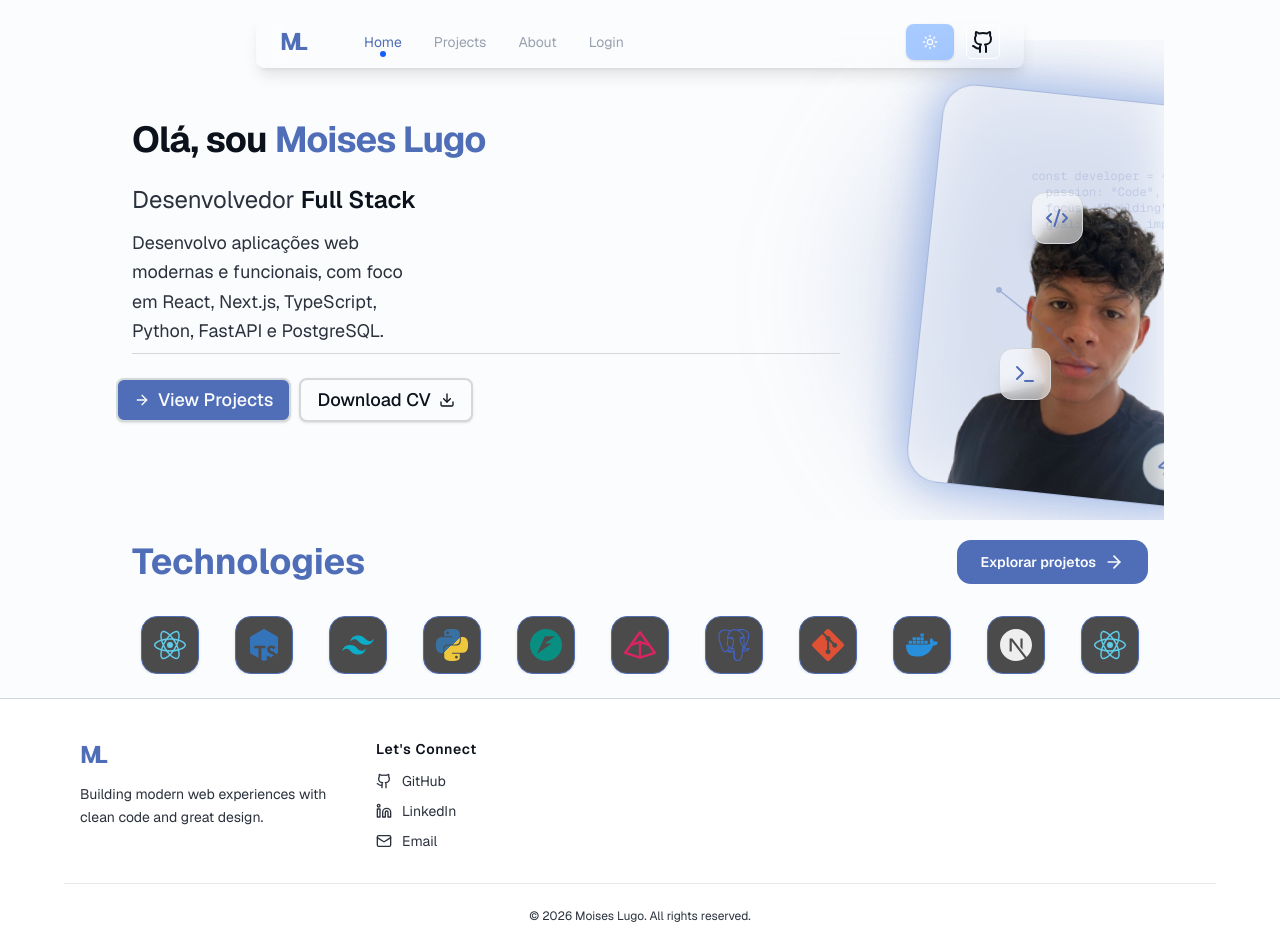
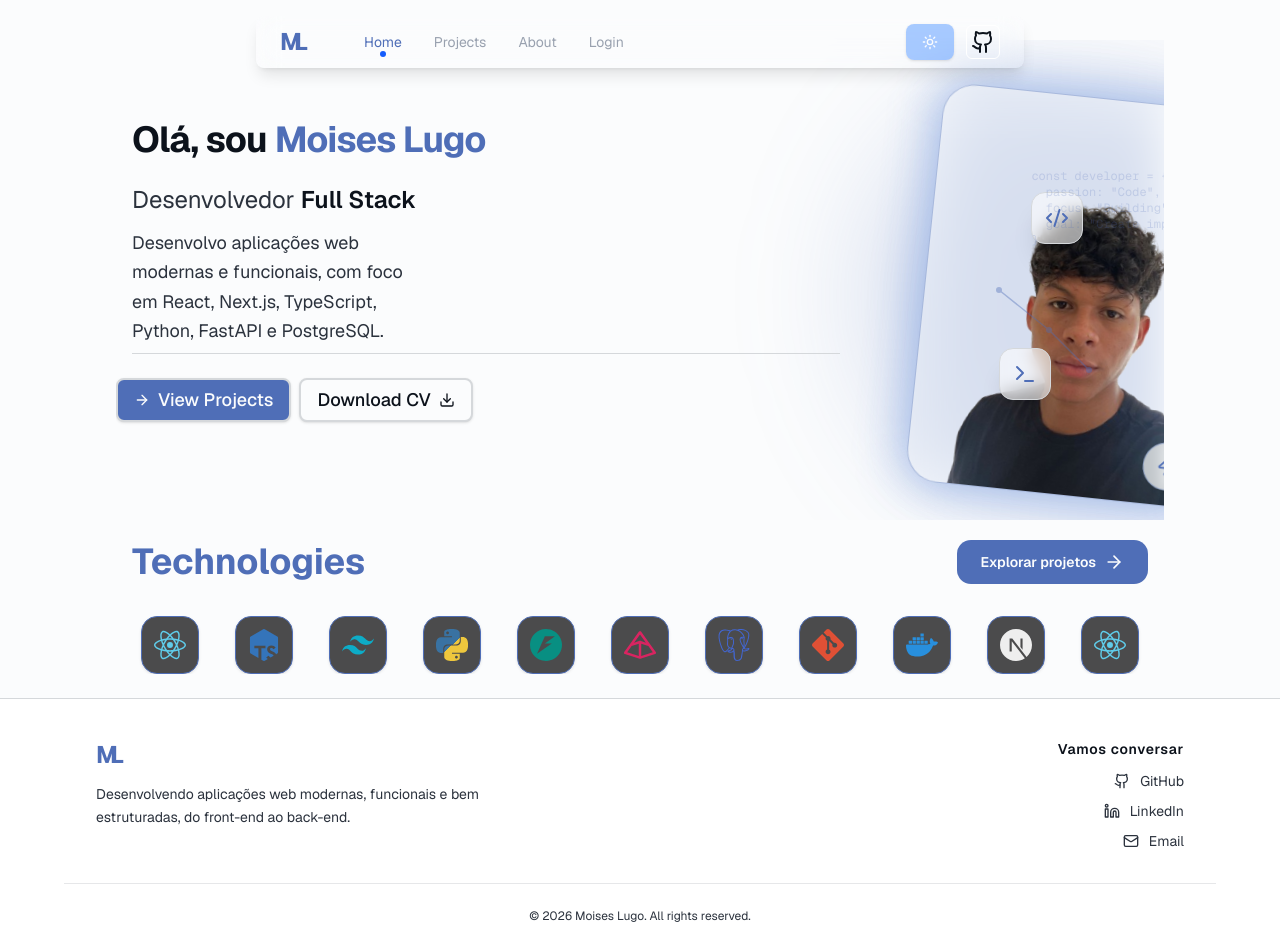
Before and after one commit to moiseslugo-04/mini-blog, a Next.js app: page / in a window 1280 px wide. Shown: the top 952 px of the page. Built offline with nearby package versions, Linux system fonts and the light colour scheme.

Commit message:
Update Footer.tsx

```diff
--- a/src/components/Footer.tsx
+++ b/src/components/Footer.tsx
@@ -4,57 +4,66 @@ import { Copyright } from './Copyright'
 import { NavLogo } from '@components/navbar/NavLogo'
 import Link from 'next/link'
 import { Github, MailIcon, Linkedin } from 'lucide-react'
-import { WorldMap } from './WorlMap'
 import { usePathname } from 'next/navigation'
 
 export function Footer() {
   const pathname = usePathname()
+
   const isProjectDetails = /^\/projects\/[^/]+$/.test(pathname)
   const isAdminPage = pathname === '/admin' || pathname.startsWith('/admin/')
+
   if (isProjectDetails || isAdminPage) return null
+
   return (
-    <footer className='w-full py-10 bg-card border-t border-border mt-auto transition-colors duration-300'>
-      <div className='container max-w-6xl mx-auto px-4 grid grid-cols-1 sm:grid-cols-2 md:grid-cols-[1fr_1fr_2fr] gap-8 mb-8'>
+    <footer className='w-full mt-auto border-t border-border bg-card py-10 transition-colors duration-300'>
+      <div className='container mx-auto mb-8 grid max-w-6xl grid-cols-1 gap-10 px-4 sm:px-6 md:grid-cols-2 lg:px-8'>
+        {/* Column 1 */}
         <div className='flex flex-col items-start gap-3'>
           <NavLogo />
-          <p className='text-sm text-muted-foreground leading-relaxed max-w-xs'>
-            Building modern web experiences with clean code and great design.
+
+          <p className='max-w-sm text-sm leading-relaxed text-muted-foreground'>
+            Desenvolvendo aplicações web modernas, funcionais e bem
+            estruturadas, do front-end ao back-end.
           </p>
         </div>
 
-        <div className='flex flex-col items-start gap-3'>
-          <h3 className='text-sm font-semibold text-foreground tracking-wider'>
-            Let's Connect
+        {/* Column 2 */}
+        <div className='flex flex-col items-start gap-3 md:items-end'>
+          <h3 className='text-sm font-semibold tracking-wider text-foreground'>
+            Vamos conversar
           </h3>
-          <ul className='flex flex-col gap-2.5 text-sm text-muted-foreground'>
+
+          <ul className='flex flex-col gap-2.5 text-sm text-muted-foreground md:items-end'>
             <li>
               <Link
                 href='https://github.com/moiseslugo-04'
                 target='_blank'
                 rel='noopener noreferrer'
-                className='hover:text-primary transition-colors duration-200 flex items-center gap-2.5'
+                className='flex items-center gap-2.5 transition-colors duration-200 hover:text-primary'
               >
-                <Github className='w-4 h-4' />
+                <Github className='h-4 w-4' />
                 <span>GitHub</span>
               </Link>
             </li>
+
             <li>
               <Link
                 href='https://www.linkedin.com/in/moises-lugo-352b892a4/'
                 target='_blank'
                 rel='noopener noreferrer'
-                className='hover:text-primary transition-colors duration-200 flex items-center gap-2.5'
+                className='flex items-center gap-2.5 transition-colors duration-200 hover:text-primary'
               >
-                <Linkedin className='w-4 h-4' />
+                <Linkedin className='h-4 w-4' />
                 <span>LinkedIn</span>
               </Link>
             </li>
+
             <li>
               <Link
                 href='mailto:moiseslugo-9134@gmail.com'
-                className='hover:text-primary transition-colors duration-200 flex items-center gap-2.5'
+                className='flex items-center gap-2.5 transition-colors duration-200 hover:text-primary'
               >
-                <MailIcon className='w-4 h-4' />
+                <MailIcon className='h-4 w-4' />
                 <span>Email</span>
               </Link>
             </li>
@@ -62,7 +71,8 @@ export function Footer() {
         </div>
       </div>
 
-      <div className='container max-w-6xl mx-auto px-4 pt-6 border-t border-border/60 flex justify-center items-center text-xs text-muted-foreground'>
+      {/* Copyright */}
+      <div className='container mx-auto flex max-w-6xl items-center justify-center border-t border-border/60 px-4 pt-6 text-xs text-muted-foreground sm:px-6 lg:px-8'>
         <Copyright />
       </div>
     </footer>
```
